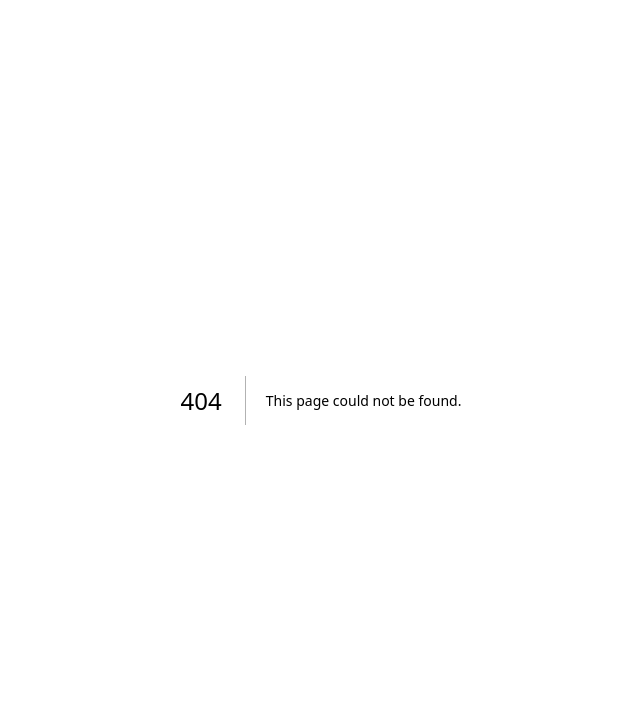
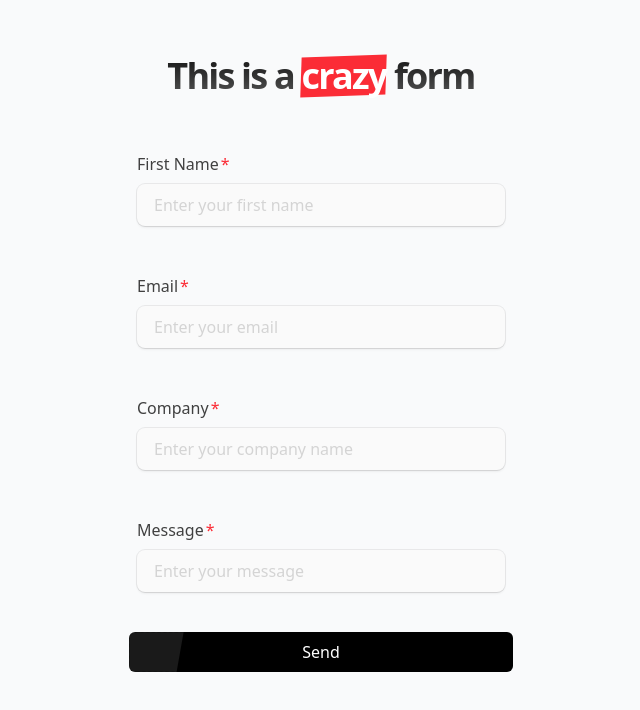
Before and after one commit to harshith-ashvi/ultimate-tailwind, a Next.js app: page /crazy-form in a window 1280 px wide. Before the commit this address had no page. Shown: the top 710 px of the page, without its empty margins (319-959 px from the left). Built offline with nearby package versions, Linux system fonts and the light colour scheme; a web font is replaced by a local one.

Commit message:
add form and practice hover, focus and other states

```diff
--- /dev/null
+++ b/src/app/crazy-form/page.tsx
@@ -0,0 +1,11 @@
+import Form from "@/components/crazy-form/form";
+
+const CrazyForm = () => {
+  return (
+    <div className="flex- mx-auto h-full max-w-7xl flex-col">
+      <Form />
+    </div>
+  );
+};
+
+export default CrazyForm;
--- /dev/null
+++ b/src/components/crazy-form/form.tsx
@@ -0,0 +1,137 @@
+import { cn } from "@/lib/utils";
+
+const Label = ({
+  children,
+  className,
+  ...props
+}: {
+  children: React.ReactNode;
+  className?: string;
+} & React.LabelHTMLAttributes<HTMLLabelElement>) => {
+  return (
+    <label className={cn("font-medium text-neutral-700", className)} {...props}>
+      {children}
+    </label>
+  );
+};
+
+const Input = ({
+  className,
+  ...props
+}: React.InputHTMLAttributes<HTMLInputElement>) => {
+  return (
+    <input
+      className={cn(
+        "shadow-input rounded-lg border border-transparent bg-neutral-50 px-4 py-2 transition-all duration-200",
+        "placeholder:text-neutral-300 focus:border-neutral-300 focus:bg-neutral-100 focus:ring-2 focus:ring-neutral-300 focus:ring-offset-2 focus:outline-none",
+        className,
+      )}
+      {...props}
+    />
+  );
+};
+
+const InputGroup = ({
+  children,
+  className,
+}: {
+  children: React.ReactNode;
+  className?: string;
+}) => {
+  return (
+    <div
+      className={cn(
+        "flex flex-col gap-2 p-2 has-invalid:rounded-lg has-invalid:bg-red-50",
+        className,
+      )}
+    >
+      {children}
+    </div>
+  );
+};
+
+const Form = () => {
+  return (
+    <form className="h-full w-full bg-gray-50 px-8 py-14">
+      <h1 className="bg-linear-to-b from-neutral-900 to-neutral-600 bg-clip-text text-center text-4xl font-bold tracking-tighter text-transparent selection:bg-amber-500 selection:text-red-500">
+        This is a{" "}
+        <span
+          className={cn(
+            "relative z-10 inline-block text-white",
+            "after:absolute after:inset-0 after:-z-1 after:h-full after:w-full after:-skew-2 after:bg-red-500 after:content-['']",
+          )}
+        >
+          crazy
+        </span>{" "}
+        form
+      </h1>
+
+      <div className="mx-auto my-12 flex max-w-sm flex-col gap-8">
+        <InputGroup>
+          <Label
+            htmlFor="firstName"
+            className="after:ml-0.5 after:text-red-500 after:content-['*']"
+          >
+            First Name
+          </Label>
+          <Input
+            name="firstName"
+            type="text"
+            placeholder="Enter your first name"
+          />
+        </InputGroup>
+
+        <InputGroup>
+          <Label
+            htmlFor="email"
+            className="after:ml-0.5 after:text-red-500 after:content-['*']"
+          >
+            Email
+          </Label>
+          <Input
+            name="email"
+            type="email"
+            placeholder="Enter your email"
+            className="invalid:border-red-500"
+          />
+        </InputGroup>
+
+        <InputGroup>
+          <Label
+            htmlFor="company"
+            className="after:ml-0.5 after:text-red-500 after:content-['*']"
+          >
+            Company
+          </Label>
+          <Input
+            name="company"
+            type="text"
+            placeholder="Enter your company name"
+          />
+        </InputGroup>
+
+        <InputGroup>
+          <Label
+            htmlFor="message"
+            className="after:ml-0.5 after:text-red-500 after:content-['*']"
+          >
+            Message
+          </Label>
+          <Input name="message" type="text" placeholder="Enter your message" />
+        </InputGroup>
+
+        <button
+          className={cn(
+            "relative cursor-pointer overflow-hidden rounded-md bg-black px-4 py-2 text-white",
+            "transition-all duration-150 hover:-translate-y-0.5 hover:bg-neutral-700 active:scale-98",
+            "after:absolute after:-top-20 after:-left-20 after:h-[400px] after:w-1/2 after:-translate-x-20 after:rotate-10 after:bg-white/10 after:backdrop-blur-[0.5px] after:transition-all after:duration-200 after:content-[''] hover:after:translate-x-[200%]",
+          )}
+        >
+          Send
+        </button>
+      </div>
+    </form>
+  );
+};
+
+export default Form;
```
